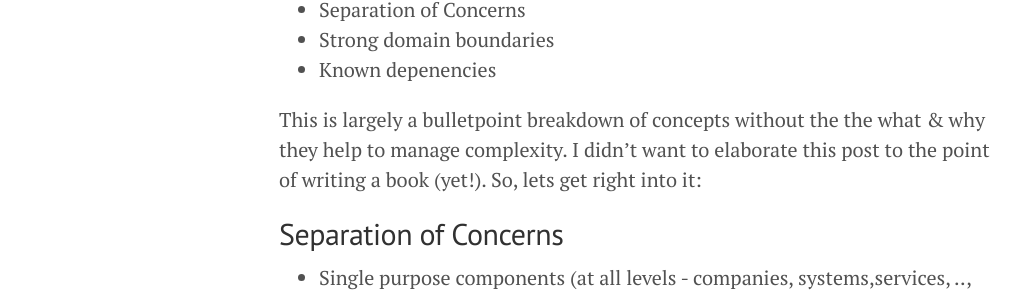
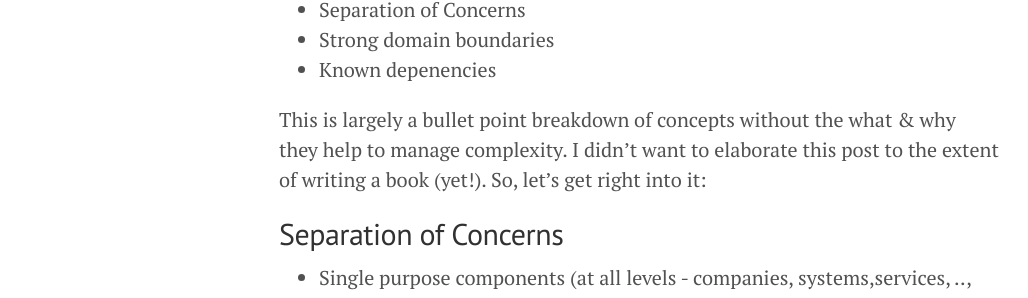
Before and after one commit to ideaflare/ideaflare.github.io, a Jekyll site: the page built from _posts/2017-06-19-architecture.markdown, in a window 1280 px wide and 900 px high. Shown: the part 413-711 px from the top of the window, without its empty margins (1-1029 px from the left). Built offline with Jekyll 4.4.1, drawn with Linux system fonts in a browser that asks for light colours; comment, search, counter and statistics services are not loaded.

Commit message:
Update 2017-06-19-architecture.markdown

```diff
--- a/_posts/2017-06-19-architecture.markdown
+++ b/_posts/2017-06-19-architecture.markdown
@@ -12,7 +12,7 @@ Qualities of good code also apply to the bigger picture. Software architecture i
  * Strong domain boundaries
  * Known depenencies
 
-This is largely a bulletpoint breakdown of concepts without the the what & why they help to manage complexity. I didn't want to elaborate this post to the point of writing a book (yet!). So, lets get right into it:
+This is largely a bullet point breakdown of concepts without the what & why they help to manage complexity. I didn't want to elaborate this post to the extent of writing a book (yet!). So, let's get right into it:
 
 ## Separation of Concerns
  * Single purpose components (at all levels - companies, systems,services, .., modules,functions)
```
